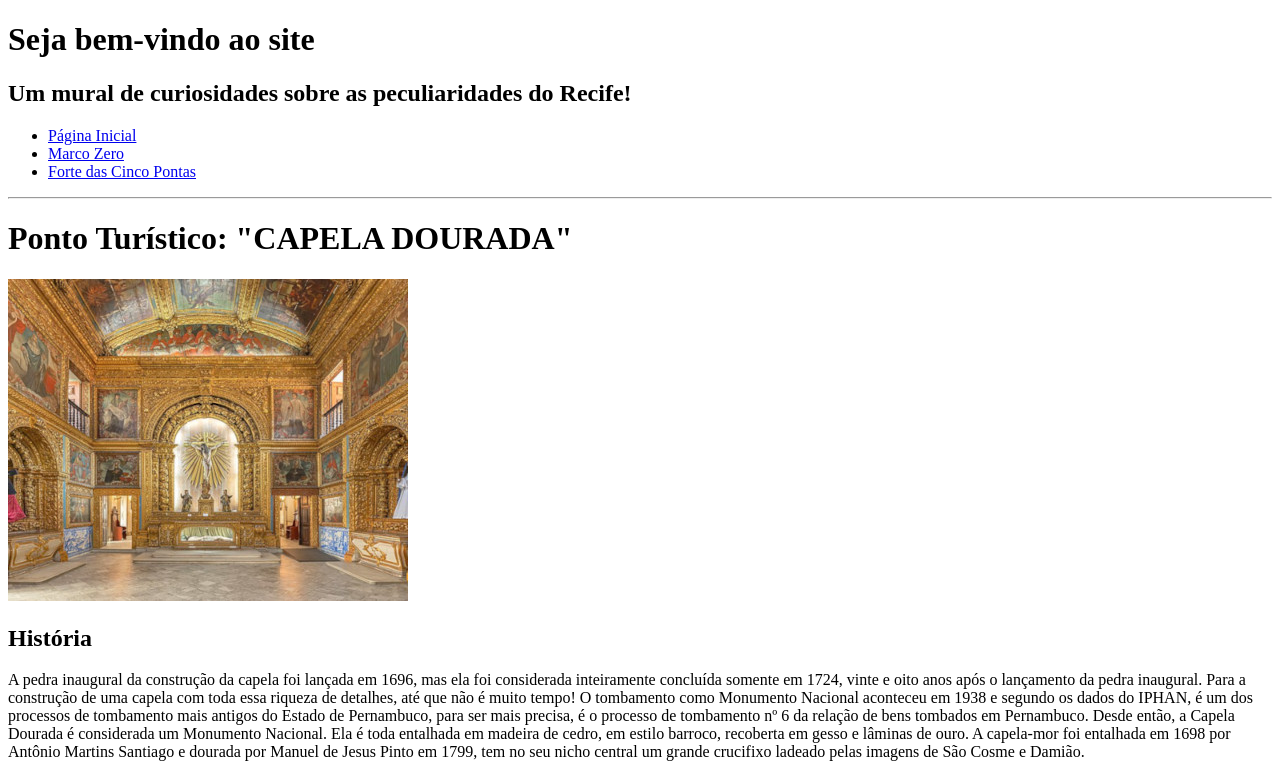
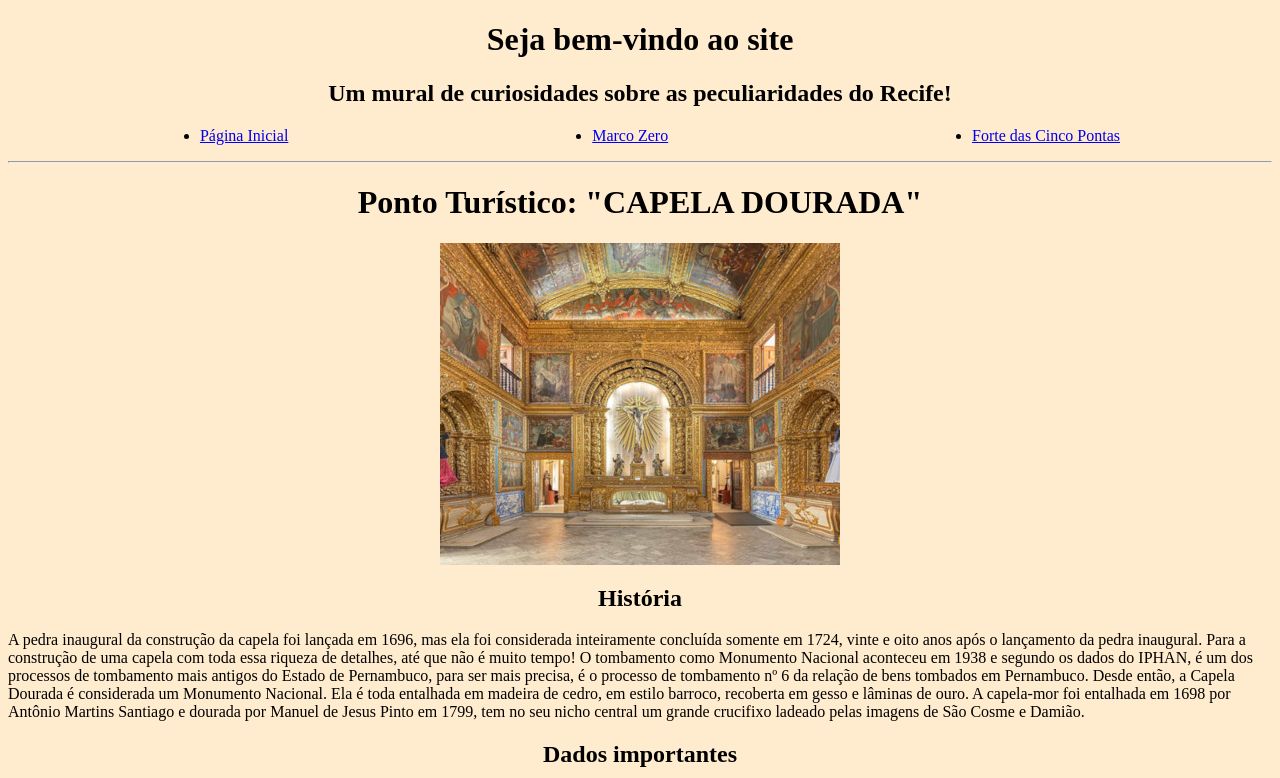
Before and after one commit to guimeneghini/DESENVOLVIMENTO-HTML-CSS, a plain HTML site: page CapelaDourada.html in a window 1280 px wide. Shown: the top 778 px of the page. Drawn offline with Linux system fonts and the light colour scheme.

Commit message:
aplicacao do css

```diff
--- a/CapelaDourada.html
+++ b/CapelaDourada.html
@@ -3,6 +3,7 @@
 <head>
     <meta charset="UTF-8">
     <meta name="viewport" content="width=device-width, initial-scale=1.0">
+    <link rel="stylesheet" href="./css/paginas.css">
     <title>Capela Dourada</title>
 </head>
 <body>
@@ -10,7 +11,7 @@
         <h1>Seja bem-vindo ao site</h1>
         <h2>Um mural de curiosidades sobre as peculiaridades do Recife!</h2>
         <nav>
-            <ul>
+            <ul id="navegacao">
                 <li> <a href="index.html">Página Inicial</a></li>
                 <li> <a href="MarcoZero.html">Marco Zero</a></li>
                 <li> <a href="ForteDasCincoPontas.html">Forte das Cinco Pontas</a></li>
--- /dev/null
+++ b/css/paginas.css
@@ -0,0 +1,17 @@
+body {
+    background-color: blanchedalmond;
+}
+
+h1, h2 {
+    text-align: center;
+}
+
+img {
+    margin: auto;
+    display: block;
+}
+
+#navegacao {
+    display: flex;
+    justify-content: space-around;
+}
--- /dev/null
+++ b/css/style.css
@@ -0,0 +1,17 @@
+body {
+    background-color: blanchedalmond;
+}
+
+h1, h2, p {
+    text-align: center;
+}
+
+ul {
+    display: flex;
+    justify-content: space-around;
+}
+
+img {
+    margin: auto;
+    display: block;
+}
```
Also changed, not shown: ForteDasCincoPontas.html (+2 -1 lines), MarcoZero.html (+2 -1 lines), index.html (+1 -0 lines).
